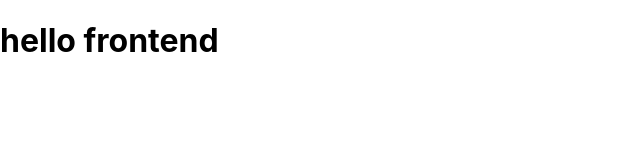
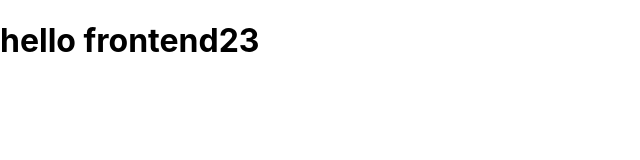
Before and after one commit to dhuriviraj00/Frontend-, a React (Create React App) app: page / in a window 1280 px wide. Shown: the top 160 px of the page, without its empty margins (0-640 px from the left). Built offline with nearby package versions, Linux system fonts and the light colour scheme.

Commit message:
fronted file update

```diff
--- a/src/App.js
+++ b/src/App.js
@@ -2,7 +2,7 @@
 function App() {
   return (
     <div >
-      <h1> hello frontend </h1>
+      <h1> hello frontend23 </h1>
     </div>
 
   );
```
